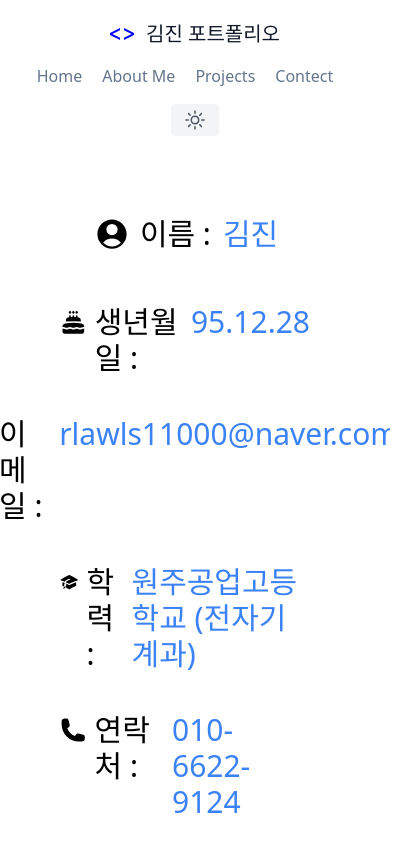
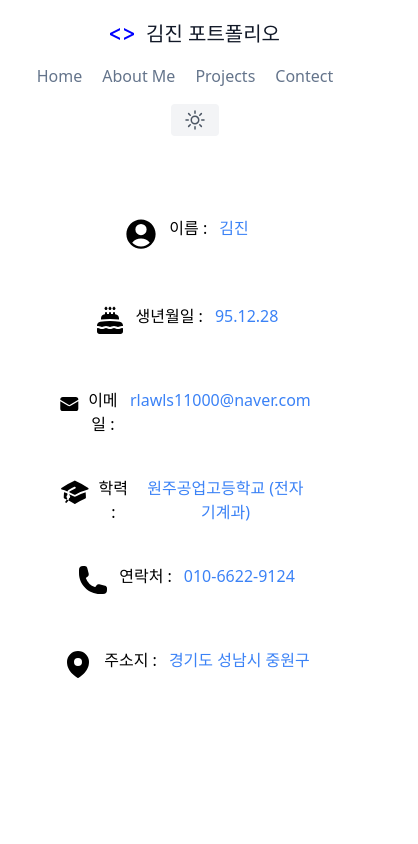
Before and after one commit to Joji6666/Portfolio, a Next.js app: page /aboutMe in a window 390 px wide. Shown: the top 844 px of the page, 418 px wide, since content can reach past the window. Built offline with nearby package versions, Linux system fonts and the light colour scheme.

Commit message:
반응형 개선

```diff
--- a/components/home/hero.js
+++ b/components/home/hero.js
@@ -4,8 +4,8 @@ import Typewriter from "typewriter-effect";
 export default function Hero() {
   return (
     <>
-      <div className="lg:flex-grow md:w-1/2 lg:pr-24 md:pr-16 flex flex-col md:items-start md:text-left mb-16 md:mb-0 items-center text-center">
-        <h1 className="title-font sm:text-4xl text-3xl mb-4 font-medium text-gray-900">
+      <div className="lg:flex-grow md:w-1/2 lg:pr-24 md:pr-16 flex flex-col md:items-start md:text-left mb-16 md:mb-0 items-center text-center  sm:text-left break-all ">
+        <h1 className="title-font sm:text-4xl text-2xl mb-4 font-medium text-gray-900 break-all">
           <Typewriter
             onInit={(typewriter) => {
               typewriter
@@ -25,7 +25,7 @@ export default function Hero() {
           />
         </h1>
 
-        <p id="hero-content" className="mb-8 leading-relaxed">
+        <p id="hero-content" className="mb-8 leading-relaxed break-all">
           <p>
             새로운 도전을 좋아하며 제게 나타난 문제를 해결할 때 크나큰 성취감을
             느낍니다.
--- a/components/projects/projectItem.js
+++ b/components/projects/projectItem.js
@@ -71,10 +71,10 @@ export default function ProjectItem({ data }) {
             </svg>
           </div>
         </Link>
-        <div className="flex items-start mt-2">
+        <div className="flex break-all items-start mt-2">
           {projectTags.map((tags) => (
             <h1
-              className="px-2 py-1 mr-2 rounded-md bg-sky-200 dark:bg-sky-700 w-30"
+              className="px-2 py-1 mr-2 rounded-md bg-sky-200 dark:bg-sky-700 text-sm w-30"
               key={tags.id}
             >
               {tags.name}
--- a/pages/aboutMe.js
+++ b/pages/aboutMe.js
@@ -13,7 +13,7 @@ export default function AboutMe() {
       }}
     >
       <LayOut>
-        <div className=" min-h-screen m-5 px-10 py-10 mb-10">
+        <div className=" min-h-screen m-5 px-10 py-10 mb-10 sm:m-0">
           <Head>
             <title> AboutMe </title>
             <meta name="description" content="AboutMe" />
@@ -23,7 +23,7 @@ export default function AboutMe() {
             />
             <link rel="icon" href="/favicon.ico" />
           </Head>
-          <div className="md:ml-auto md:mr-auto flex flex-col items-center  justify-center">
+          <div className="md:ml-auto md:mr-auto flex flex-col items-center  justify-center text-center sm:text-left ">
             <div className="flex mb-10">
               <svg
                 xmlns="http://www.w3.org/2000/svg"
@@ -38,21 +38,25 @@ export default function AboutMe() {
                 />
               </svg>
 
-              <span className="text-3xl font-blod">이름 :</span>
-              <span className="text-3xl pl-3 text-blue-500 pr-5 ">김진</span>
+              <span className="sm:text-3xl text-base font-blod  ">이름 :</span>
+              <span className="sm:text-3xl pl-3 text-base text-blue-500 pr-5">
+                김진
+              </span>
             </div>
             <div className="flex mb-10">
               <svg
                 xmlns="http://www.w3.org/2000/svg"
                 viewBox="0 0 24 24"
                 fill="currentColor"
-                class="w-12 h-12 pr-2 pb-3"
+                className="w-11 h-11 pr-2 pb-3"
               >
                 <path d="M15 1.784l-.796.796a1.125 1.125 0 101.591 0L15 1.784zM12 1.784l-.796.796a1.125 1.125 0 101.591 0L12 1.784zM9 1.784l-.796.796a1.125 1.125 0 101.591 0L9 1.784zM9.75 7.547c.498-.02.998-.035 1.5-.042V6.75a.75.75 0 011.5 0v.755c.502.007 1.002.021 1.5.042V6.75a.75.75 0 011.5 0v.88l.307.022c1.55.117 2.693 1.427 2.693 2.946v1.018a62.182 62.182 0 00-13.5 0v-1.018c0-1.519 1.143-2.829 2.693-2.946l.307-.022v-.88a.75.75 0 011.5 0v.797zM12 12.75c-2.472 0-4.9.184-7.274.54-1.454.217-2.476 1.482-2.476 2.916v.384a4.104 4.104 0 012.585.364 2.605 2.605 0 002.33 0 4.104 4.104 0 013.67 0 2.605 2.605 0 002.33 0 4.104 4.104 0 013.67 0 2.605 2.605 0 002.33 0 4.104 4.104 0 012.585-.364v-.384c0-1.434-1.022-2.7-2.476-2.917A49.138 49.138 0 0012 12.75zM21.75 18.131a2.604 2.604 0 00-1.915.165 4.104 4.104 0 01-3.67 0 2.604 2.604 0 00-2.33 0 4.104 4.104 0 01-3.67 0 2.604 2.604 0 00-2.33 0 4.104 4.104 0 01-3.67 0 2.604 2.604 0 00-1.915-.165v2.494c0 1.036.84 1.875 1.875 1.875h15.75c1.035 0 1.875-.84 1.875-1.875v-2.494z" />
               </svg>
 
-              <span className="text-3xl font-blod">생년월일 :</span>
-              <span className="text-3xl pl-3 text-blue-500 pr-5 ">
+              <span className="sm:text-3xl font-blod text-base ">
+                생년월일 :
+              </span>
+              <span className="sm:text-3xl pl-3 text-blue-500 pr-5 text-base  ">
                 95.12.28
               </span>
             </div>
@@ -61,14 +65,14 @@ export default function AboutMe() {
                 xmlns="http://www.w3.org/2000/svg"
                 viewBox="0 0 24 24"
                 fill="currentColor"
-                class="w-12 h-12 pr-2 pb-3"
+                class="w-11 h-11 pr-2 pb-3"
               >
                 <path d="M1.5 8.67v8.58a3 3 0 003 3h15a3 3 0 003-3V8.67l-8.928 5.493a3 3 0 01-3.144 0L1.5 8.67z" />
                 <path d="M22.5 6.908V6.75a3 3 0 00-3-3h-15a3 3 0 00-3 3v.158l9.714 5.978a1.5 1.5 0 001.572 0L22.5 6.908z" />
               </svg>
 
-              <span className="text-3xl font-blod">이메일 :</span>
-              <span className="text-3xl pl-3 text-blue-500 pr-5 ">
+              <span className="sm:text-3xl text-base font-blod">이메일 :</span>
+              <span className="sm:text-3xl text-base pl-3 text-blue-500 pr-5 ">
                 rlawls11000@naver.com
               </span>
             </div>
@@ -77,16 +81,16 @@ export default function AboutMe() {
                 xmlns="http://www.w3.org/2000/svg"
                 viewBox="0 0 24 24"
                 fill="currentColor"
-                class="w-12 h-12 pr-2 pb-3"
+                class="w-11 h-11 pr-2 pb-3"
               >
                 <path d="M11.7 2.805a.75.75 0 01.6 0A60.65 60.65 0 0122.83 8.72a.75.75 0 01-.231 1.337 49.949 49.949 0 00-9.902 3.912l-.003.002-.34.18a.75.75 0 01-.707 0A50.009 50.009 0 007.5 12.174v-.224c0-.131.067-.248.172-.311a54.614 54.614 0 014.653-2.52.75.75 0 00-.65-1.352 56.129 56.129 0 00-4.78 2.589 1.858 1.858 0 00-.859 1.228 49.803 49.803 0 00-4.634-1.527.75.75 0 01-.231-1.337A60.653 60.653 0 0111.7 2.805z" />
                 <path d="M13.06 15.473a48.45 48.45 0 017.666-3.282c.134 1.414.22 2.843.255 4.285a.75.75 0 01-.46.71 47.878 47.878 0 00-8.105 4.342.75.75 0 01-.832 0 47.877 47.877 0 00-8.104-4.342.75.75 0 01-.461-.71c.035-1.442.121-2.87.255-4.286A48.4 48.4 0 016 13.18v1.27a1.5 1.5 0 00-.14 2.508c-.09.38-.222.753-.397 1.11.452.213.901.434 1.346.661a6.729 6.729 0 00.551-1.608 1.5 1.5 0 00.14-2.67v-.645a48.549 48.549 0 013.44 1.668 2.25 2.25 0 002.12 0z" />
                 <path d="M4.462 19.462c.42-.419.753-.89 1-1.394.453.213.902.434 1.347.661a6.743 6.743 0 01-1.286 1.794.75.75 0 11-1.06-1.06z" />
               </svg>
 
-              <span className="text-3xl font-blod">학력 :</span>
+              <span className="sm:text-3xl text-base font-blod">학력 :</span>
 
-              <span className="text-3xl pl-3 text-blue-500 pr-5">
+              <span className="sm:text-3xl text-base pl-3 text-blue-500 pr-5">
                 원주공업고등학교 &#40;전자기계과&#41;
               </span>
             </div>
@@ -95,7 +99,7 @@ export default function AboutMe() {
                 xmlns="http://www.w3.org/2000/svg"
                 viewBox="0 0 24 24"
                 fill="currentColor"
-                class="w-12 h-12 pr-2 pb-3"
+                class="w-11 h-11 pr-2 pb-3"
               >
                 <path
                   fill-rule="evenodd"
@@ -104,8 +108,8 @@ export default function AboutMe() {
                 />
               </svg>
 
-              <span className="text-3xl font-blod">연락처 :</span>
-              <span className="text-3xl pl-3 text-blue-500 pr-5 ">
+              <span className="sm:text-3xl text-base font-blod">연락처 :</span>
+              <span className="sm:text-3xl text-base pl-3 text-blue-500 pr-5 ">
                 010-6622-9124
               </span>
             </div>
@@ -114,7 +118,7 @@ export default function AboutMe() {
                 xmlns="http://www.w3.org/2000/svg"
                 viewBox="0 0 24 24"
                 fill="currentColor"
-                class="w-12 h-12 pr-2 pb-3"
+                class="w-11 h-11 pr-2 pb-3"
               >
                 <path
                   fill-rule="evenodd"
@@ -123,8 +127,8 @@ export default function AboutMe() {
                 />
               </svg>
 
-              <span className="text-3xl font-blod">주소지 :</span>
-              <span className="text-3xl pl-3 text-blue-500 pr-5 ">
+              <span className="sm:text-3xl text-base font-blod">주소지 :</span>
+              <span className="sm:text-3xl text-base pl-3 text-blue-500 pr-5 ">
                 경기도 성남시 중원구
               </span>
             </div>
--- a/tailwind.config.js
+++ b/tailwind.config.js
@@ -1,6 +1,11 @@
 /** @type {import('tailwindcss').Config} */
 module.exports = {
-  mode: 'jit',
+  theme: {
+    screens: {
+      xs: { min: "10px", max: "40px" },
+    },
+  },
+  mode: "jit",
   content: [
     "./pages/**/*.{js,ts,jsx,tsx}",
     "./components/**/*.{js,ts,jsx,tsx}",
```
Also changed, not shown: pages/contect.js (+11 -7 lines).
